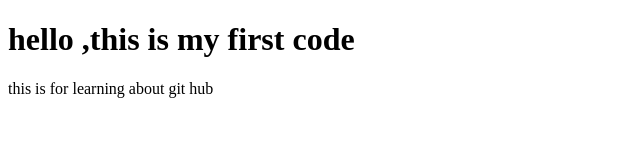
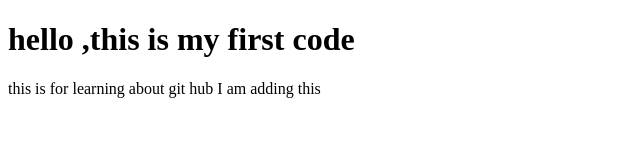
Before and after one commit to ujeer/WLiT_Git, a plain HTML site: page index.html in a window 1280 px wide. Shown: the whole page, without its empty margins (0-640 px from the left). Drawn offline with Linux system fonts and the light colour scheme.

Commit message:
added this

```diff
--- a/index.html
+++ b/index.html
@@ -9,6 +9,7 @@
     <h1>hello ,this is my first code</h1>
     <p>
         this is for learning about git hub
+    I am adding this
     </p>
 </body>
 </html>
```
